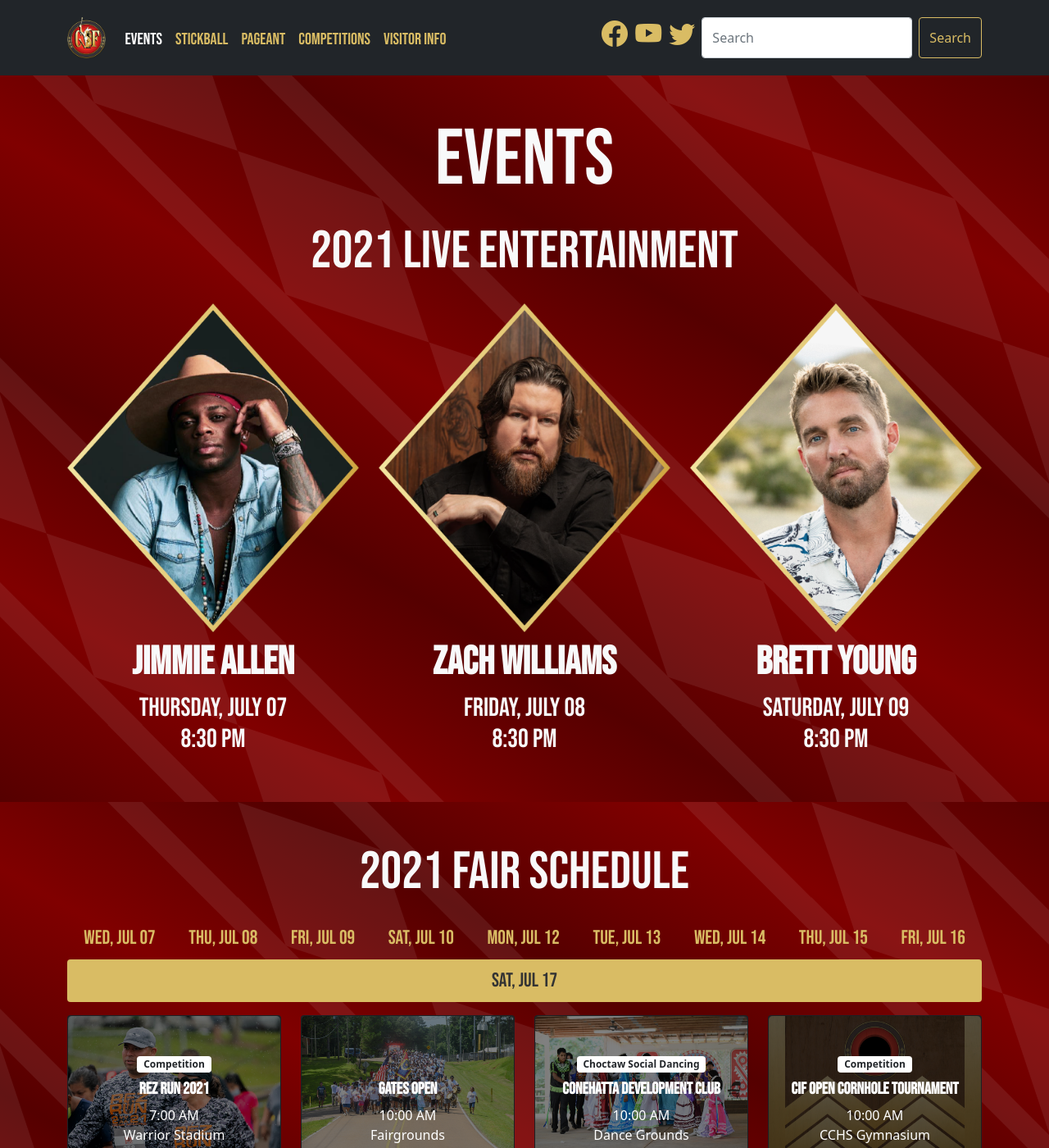
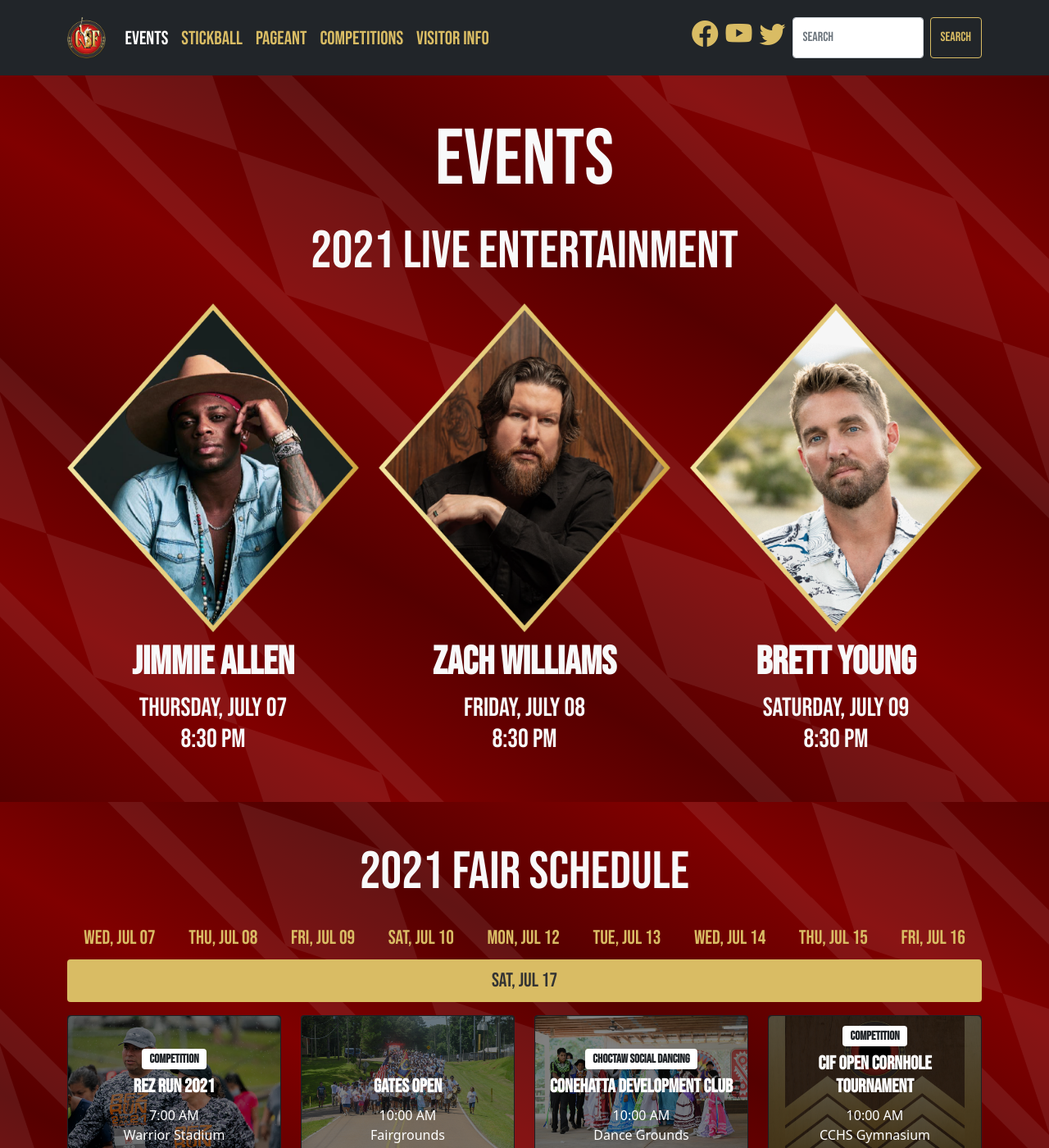
Before and after one commit to smattera/smattera.github.io, a Jekyll site: the page built from events/index.md, in a window 1280 px wide and 1400 px high. Shown: the whole window at 82% size. Built offline with Jekyll 4.4.1, drawn with Linux system fonts in a browser that asks for light colours; nearby versions of some CDN libraries.

Commit message:
Update nav.html

```diff
--- a/_includes/nav.html
+++ b/_includes/nav.html
@@ -30,7 +30,7 @@
             <a href="https://www.youtube.com/c/Choctawindianfair39350"><i class="bi bi-youtube mx-1"></i></a>
             <a href="https://twitter.com/mschoctawfair"><i class="bi bi-twitter"></i></a>
           </li>
-          <form class="d-flex" role="search" id="search-form">
+          <form class="d-flex bebas" role="search" id="search-form">
             <input class="form-control mx-lg-2 me-2" type="search" placeholder="Search" aria-label="Search" id="search-query">
             <button class="btn btn-outline-secondary" type="submit">Search</button>
           </form>
--- a/assets/css/main.css
+++ b/assets/css/main.css
@@ -41,6 +41,12 @@
 }
 
 h5, .h5 {
+  font-family: 'Bebas Neue', cursive;
+  font-size: 1.45rem;
+  font-weight: normal;
+}
+
+h6, .h6 {
   font-family: 'Bebas Neue', cursive;
   font-size: 1.25rem;
   font-weight: normal;
--- a/assets/css/main.scss
+++ b/assets/css/main.scss
@@ -41,6 +41,12 @@
 }
 
 h5, .h5 {
+  font-family: 'Bebas Neue', cursive;
+  font-size: 1.45rem;
+  font-weight: normal;
+}
+
+h6, .h6 {
   font-family: 'Bebas Neue', cursive;
   font-size: 1.25rem;
   font-weight: normal;
```
Also changed, not shown: 1 other file.
